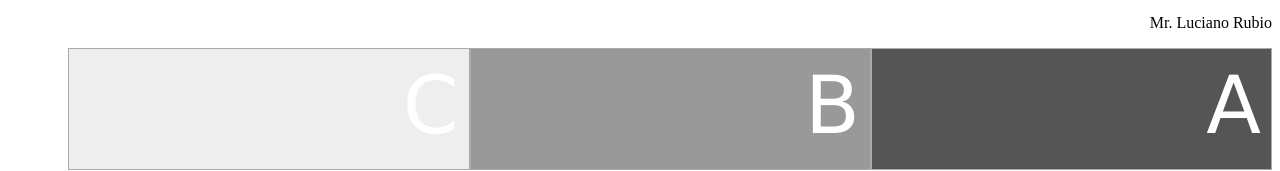
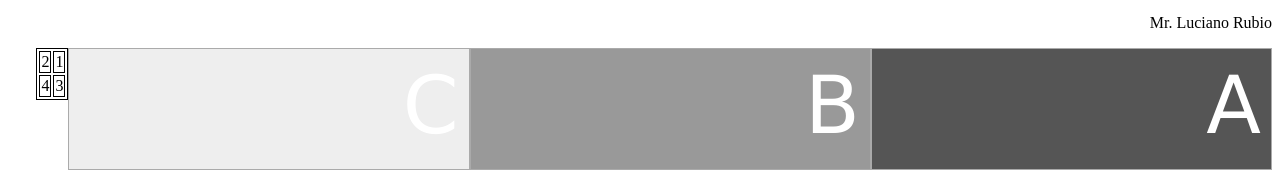
Before and after one commit to loociano/right-to-left-html-101, a plain HTML site: page index.html in a window 1280 px wide. Shown: the part 512-683 px from the top of the page. Drawn offline with Linux system fonts and the light colour scheme.

Commit message:
Added table

```diff
--- a/index.html
+++ b/index.html
@@ -34,6 +34,10 @@
 	.middle { background-color: #999; }
 	.end { background-color: #eee; }
 
+	table, tr, td {
+		border: 1px solid black;
+	}
+
 	</style>
 
 	<h1>اختيار</h1>
@@ -62,5 +66,14 @@
 		<div class="block middle">B</div>
 		<div class="block end">C</div>
 	</div>
+
+	<table>
+		<tr>
+			<td>1</td><td>2</td>
+		</tr>
+		<tr>
+			<td>3</td><td>4</td>
+		</tr>
+	</table>
 </body>
 </html>
```
